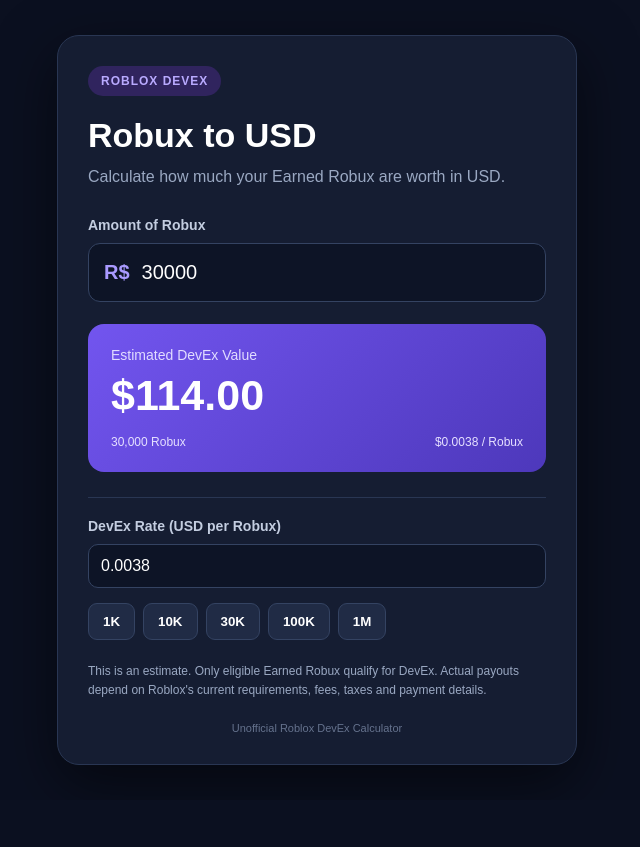
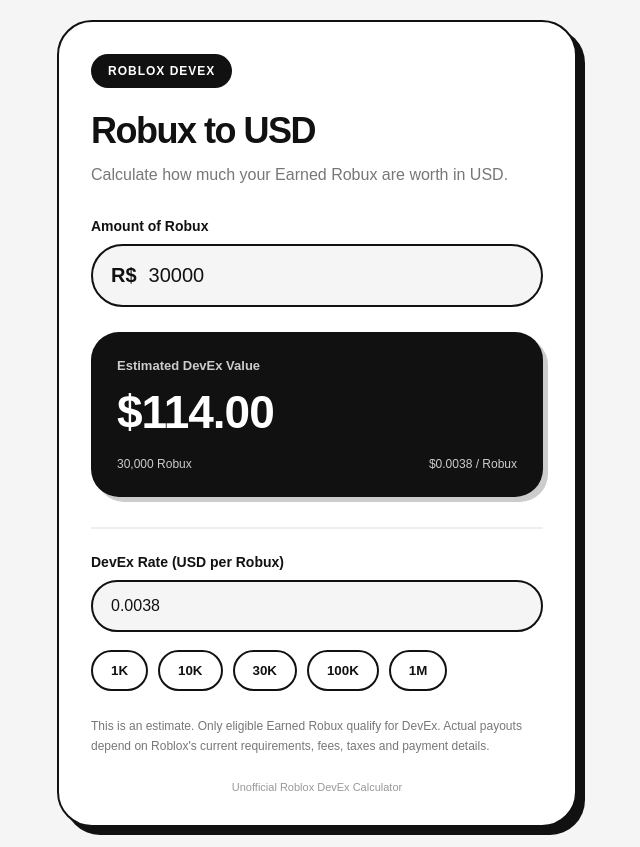
Before and after one commit to Quanzy861/DevEXCalculator, a plain HTML site: page index.html in a window 1280 px wide. Shown: the whole page, without its empty margins (323-963 px from the left). Before the commit the page ends 800 px from the top, so only its background shows below. Drawn offline with Linux system fonts and the light colour scheme.

Commit message:
Refactor styles in style.css for improved design
Updated styles for various elements including background colors, padding, and borders to enhance the overall design.

```diff
--- a/style.css
+++ b/style.css
@@ -12,46 +12,47 @@ body {
     align-items: center;
     padding: 20px;
     font-family: Arial, sans-serif;
-    background: #0b1020;
-    color: white;
+    background: #f5f5f5;
+    color: #111;
 }
 
 .container {
     width: 100%;
     max-width: 520px;
-    padding: 30px;
-    background: #151d32;
-    border: 1px solid #293653;
-    border-radius: 22px;
-    box-shadow: 0 20px 60px #0008;
+    padding: 32px;
+    background: #fff;
+    border: 2px solid #111;
+    border-radius: 35px;
+    box-shadow: 8px 8px 0 #111;
 }
 
 .tag {
     display: inline-block;
-    padding: 8px 13px;
-    background: #30245e;
-    color: #b9aaff;
-    border-radius: 20px;
+    padding: 10px 17px;
+    background: #111;
+    color: white;
+    border-radius: 50px;
     font-size: 12px;
     font-weight: bold;
     letter-spacing: 1px;
 }
 
 h1 {
-    margin-top: 20px;
-    font-size: 34px;
+    margin-top: 22px;
+    font-size: 36px;
+    font-weight: 900;
+    letter-spacing: -1.5px;
 }
 
 .subtitle {
-    margin: 10px 0 28px;
-    color: #9aa8c2;
-    line-height: 1.5;
+    margin: 10px 0 30px;
+    color: #777;
+    line-height: 1.6;
 }
 
 label {
     display: block;
     margin-bottom: 10px;
-    color: #c3cde0;
     font-size: 14px;
     font-weight: bold;
 }
@@ -60,43 +61,54 @@ label {
     display: flex;
     align-items: center;
     gap: 12px;
-    padding: 0 15px;
-    background: #0d1426;
-    border: 1px solid #344362;
-    border-radius: 12px;
+    padding: 0 18px;
+    background: #f5f5f5;
+    border: 2px solid #111;
+    border-radius: 50px;
+    transition: 0.2s;
+}
+
+.input-box:focus-within {
+    background: white;
+    box-shadow: 4px 4px 0 #111;
 }
 
 .input-box span {
-    color: #a99aff;
+    color: #111;
     font-size: 20px;
-    font-weight: bold;
+    font-weight: 900;
 }
 
 .input-box input {
     width: 100%;
-    padding: 17px 0;
+    padding: 18px 0;
     background: transparent;
     border: none;
     outline: none;
-    color: white;
+    color: #111;
     font-size: 20px;
 }
 
 .result {
-    margin-top: 22px;
-    padding: 23px;
-    background: linear-gradient(135deg, #7255ef, #4d38bb);
-    border-radius: 16px;
+    margin-top: 25px;
+    padding: 26px;
+    background: #111;
+    color: white;
+    border-radius: 28px;
+    box-shadow: 5px 5px 0 #ccc;
 }
 
 .result p {
-    color: #e1dcff;
-    font-size: 14px;
+    color: #ccc;
+    font-size: 13px;
+    font-weight: bold;
 }
 
 .result h2 {
-    margin: 8px 0;
-    font-size: 43px;
+    margin: 12px 0;
+    font-size: 46px;
+    font-weight: 900;
+    letter-spacing: -1px;
     overflow-wrap: anywhere;
 }
 
@@ -104,71 +116,87 @@ label {
     display: flex;
     justify-content: space-between;
     gap: 10px;
-    margin-top: 15px;
-    color: #e5e0ff;
+    margin-top: 18px;
+    color: #ccc;
     font-size: 12px;
 }
 
 .settings {
-    margin-top: 25px;
-    padding-top: 20px;
-    border-top: 1px solid #293653;
+    margin-top: 30px;
+    padding-top: 25px;
+    border-top: 2px solid #eee;
 }
 
 .settings input {
     width: 100%;
-    padding: 12px;
-    background: #0d1426;
-    border: 1px solid #344362;
-    border-radius: 10px;
-    color: white;
+    padding: 15px 18px;
+    background: #f5f5f5;
+    border: 2px solid #111;
+    border-radius: 50px;
+    color: #111;
     font-size: 16px;
     outline: none;
+}
+
+.settings input:focus {
+    background: white;
+    box-shadow: 3px 3px 0 #111;
 }
 
 .presets {
     display: flex;
     flex-wrap: wrap;
-    gap: 8px;
-    margin-top: 15px;
+    gap: 10px;
+    margin-top: 18px;
 }
 
 button {
-    padding: 10px 14px;
-    background: #202b45;
-    border: 1px solid #344362;
-    border-radius: 9px;
-    color: white;
+    padding: 11px 18px;
+    background: white;
+    border: 2px solid #111;
+    border-radius: 50px;
+    color: #111;
     font-weight: bold;
     cursor: pointer;
     transition: 0.2s;
 }
 
 button:hover {
-    background: #7255ef;
-    border-color: #a99aff;
+    background: #111;
+    color: white;
+    transform: translateY(-3px);
+    box-shadow: 3px 3px 0 #aaa;
+}
+
+button:active {
+    transform: scale(0.95);
 }
 
 .disclaimer {
-    margin-top: 22px;
-    color: #9aa8c2;
+    margin-top: 25px;
+    color: #777;
     font-size: 12px;
-    line-height: 1.6;
+    line-height: 1.7;
 }
 
 footer {
-    margin-top: 22px;
-    color: #65728d;
+    margin-top: 25px;
+    color: #999;
     font-size: 11px;
     text-align: center;
 }
 
 @media (max-width: 450px) {
     .container {
-        padding: 22px;
+        padding: 23px;
+        border-radius: 28px;
+    }
+
+    h1 {
+        font-size: 30px;
     }
 
     .result h2 {
-        font-size: 35px;
+        font-size: 36px;
     }
 }
```
